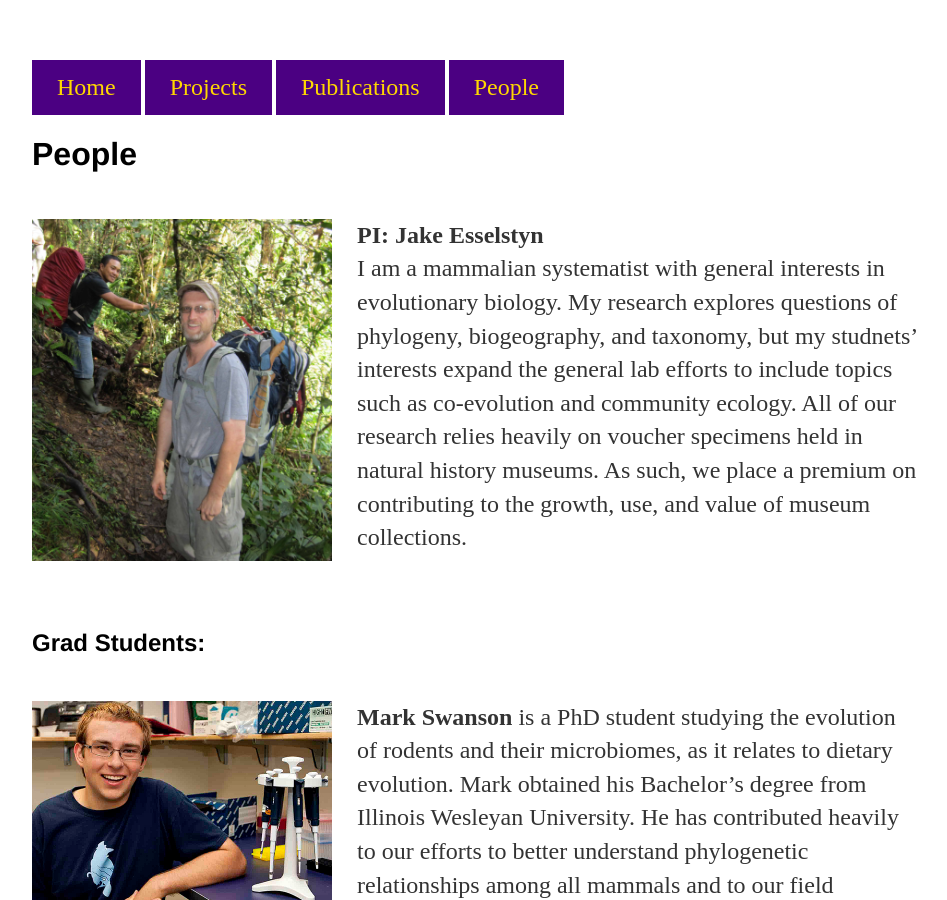
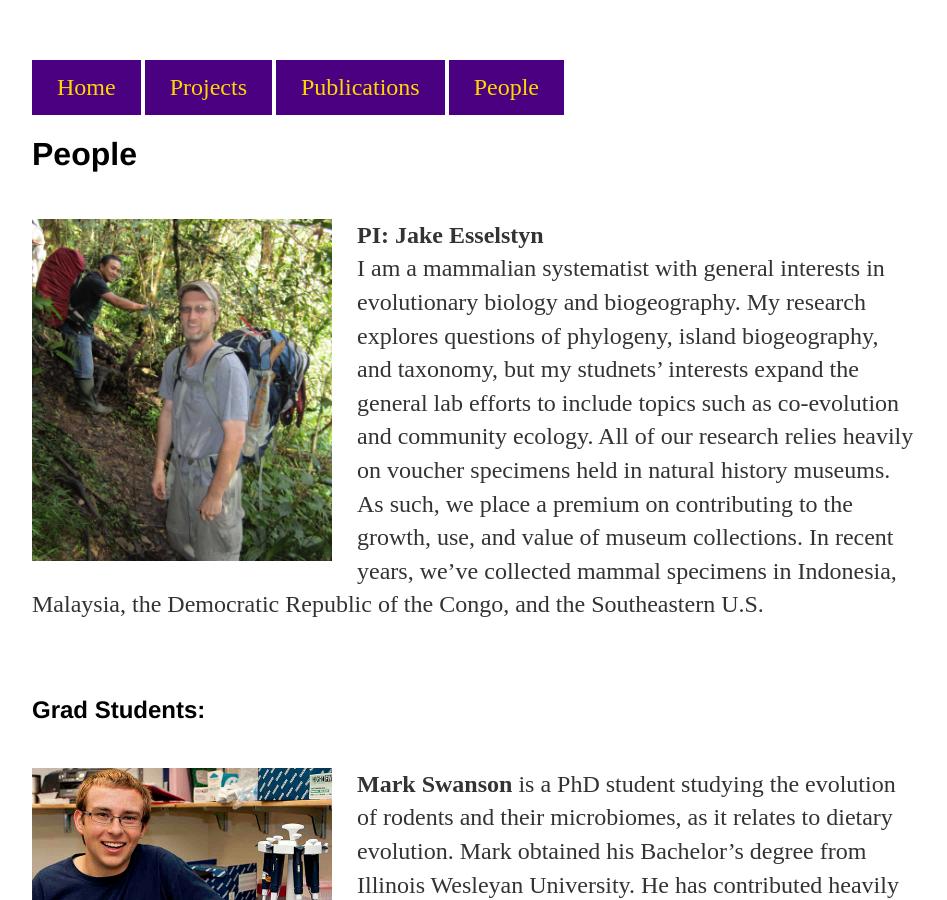
Before and after one commit to esselstyn/esselstyn.github.io, a Jekyll site: the page built from people.md, in a window 1280 px wide and 900 px high. Shown: the whole window, without its empty margins (160-1107 px from the left). Built offline with Jekyll 4.4.1, drawn with Linux system fonts in a browser that asks for light colours.

Commit message:
Update people.md

```diff
--- a/people.md
+++ b/people.md
@@ -7,7 +7,7 @@
 <img src="images/jake.jpg" alt="jake" width="300">
 
 **PI: Jake Esselstyn**
-I am a mammalian systematist with general interests in evolutionary biology. My research explores questions of phylogeny,  biogeography, and taxonomy, but my studnets' interests expand the general lab efforts to include topics such as co-evolution and community ecology. All of our research relies heavily on voucher specimens held in natural history museums. As such, we place a premium on contributing to the growth, use, and value of museum collections.
+I am a mammalian systematist with general interests in evolutionary biology and biogeography. My research explores questions of phylogeny, island biogeography, and taxonomy, but my studnets' interests expand the general lab efforts to include topics such as co-evolution and community ecology. All of our research relies heavily on voucher specimens held in natural history museums. As such, we place a premium on contributing to the growth, use, and value of museum collections. In recent years, we've collected mammal specimens in Indonesia, Malaysia, the Democratic Republic of the Congo, and the Southeastern U.S.
 </div>
 
 ## Grad Students:
```
